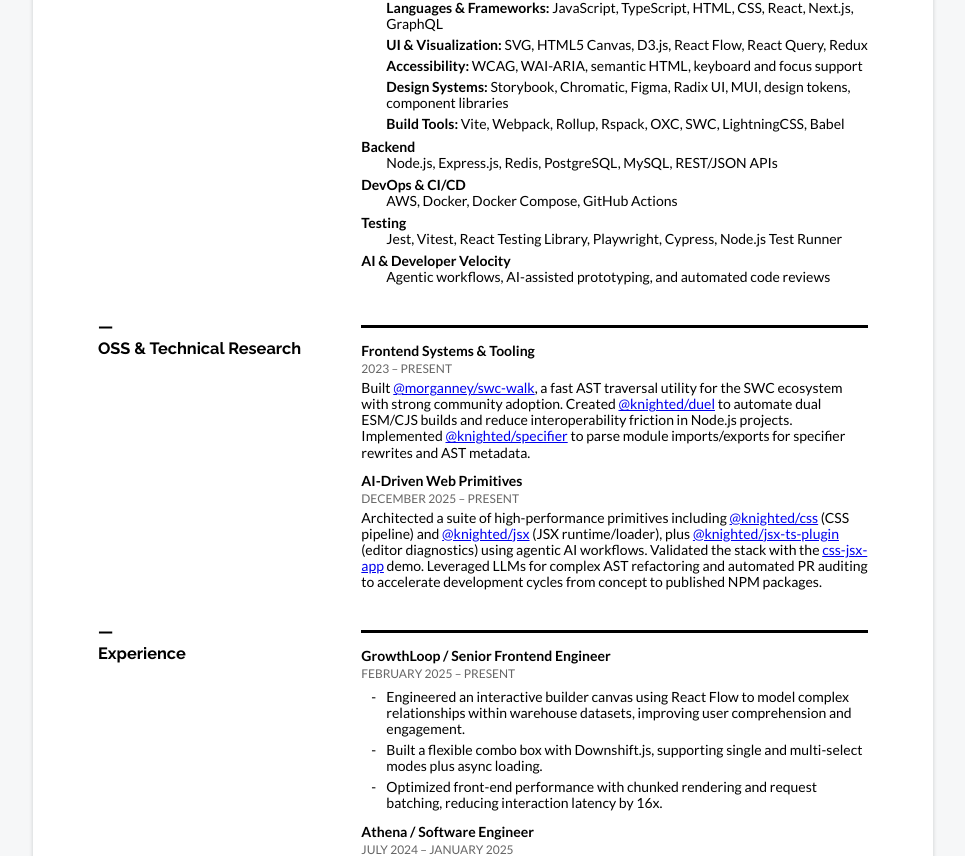
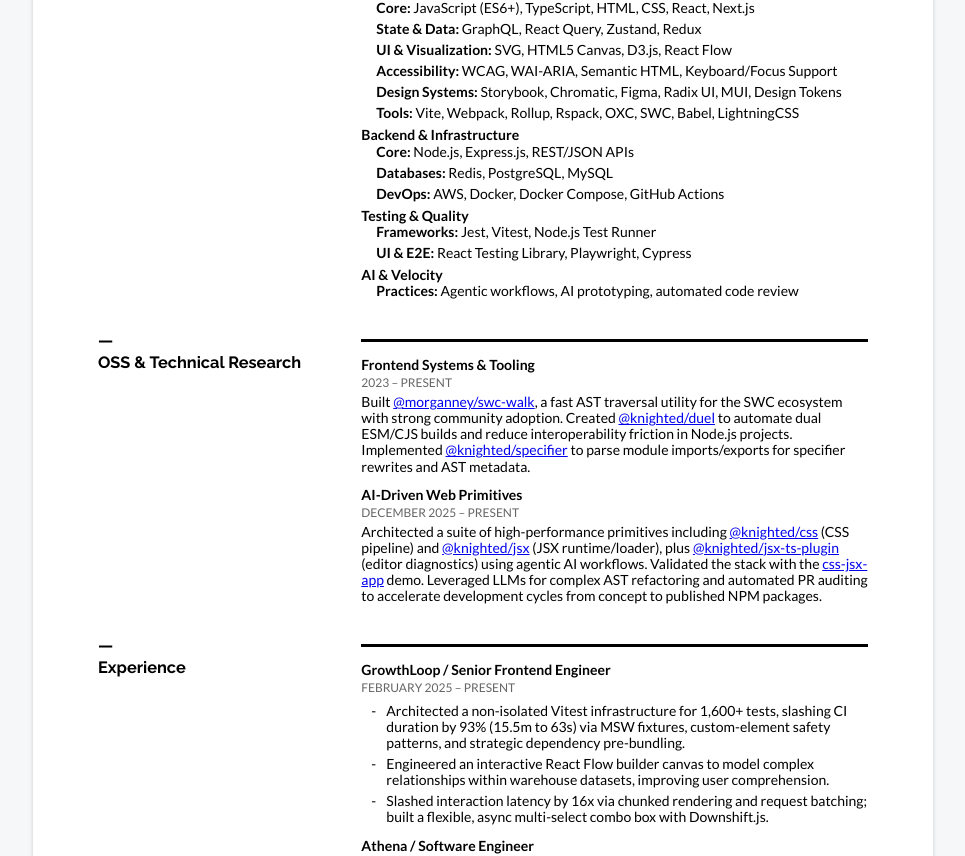
Before and after one commit to morganney/morgan.neys.info, a Next.js app: page /resume in a window 1280 px wide. Shown: the part 442-1298 px from the top of the page, without its empty margins (157-1122 px from the left). Built offline with nearby package versions, Linux system fonts and the light colour scheme.

Commit message:
refactor: resume. (#55)

```diff
--- a/app/(professional)/globals.css
+++ b/app/(professional)/globals.css
@@ -196,7 +196,7 @@
     font-weight: 700;
   }
   dd {
-    margin-left: 25px;
+    margin-left: 15px;
     padding-left: 0;
     margin-bottom: 6px;
   }
@@ -230,7 +230,7 @@
 
 @media print {
   @page {
-    margin: 0.45in;
+    margin: 0.41in;
   }
   a {
     color: #000;
--- a/app/(professional)/resume/page.js
+++ b/app/(professional)/resume/page.js
@@ -66,37 +66,63 @@
           <dd>
             <ul>
               <li>
-                <strong>Languages & Frameworks:</strong> JavaScript, TypeScript, HTML,
-                CSS, React, Next.js, GraphQL
+                <strong>Core:</strong> JavaScript (ES6+), TypeScript, HTML, CSS, React,
+                Next.js
               </li>
               <li>
-                <strong>UI & Visualization:</strong> SVG, HTML5 Canvas, D3.js, React Flow,
-                React Query, Redux
+                <strong>State & Data:</strong> GraphQL, React Query, Zustand, Redux
               </li>
               <li>
-                <strong>Accessibility:</strong> WCAG, WAI-ARIA, semantic HTML, keyboard
-                and focus support
+                <strong>UI & Visualization:</strong> SVG, HTML5 Canvas, D3.js, React Flow
+              </li>
+              <li>
+                <strong>Accessibility:</strong> WCAG, WAI-ARIA, Semantic HTML,
+                Keyboard/Focus Support
               </li>
               <li>
                 <strong>Design Systems:</strong> Storybook, Chromatic, Figma, Radix UI,
-                MUI, design tokens, component libraries
+                MUI, Design Tokens
               </li>
               <li>
-                <strong>Build Tools:</strong> Vite, Webpack, Rollup, Rspack, OXC, SWC,
-                LightningCSS, Babel
+                <strong>Tools:</strong> Vite, Webpack, Rollup, Rspack, OXC, SWC, Babel,
+                LightningCSS
               </li>
             </ul>
           </dd>
-          <dt>Backend</dt>
-          <dd>Node.js, Express.js, Redis, PostgreSQL, MySQL, REST/JSON APIs</dd>
-          <dt>DevOps & CI/CD</dt>
-          <dd>AWS, Docker, Docker Compose, GitHub Actions</dd>
-          <dt>Testing</dt>
+          <dt>Backend & Infrastructure</dt>
           <dd>
-            Jest, Vitest, React Testing Library, Playwright, Cypress, Node.js Test Runner
+            <ul>
+              <li>
+                <strong>Core:</strong> Node.js, Express.js, REST/JSON APIs
+              </li>
+              <li>
+                <strong>Databases:</strong> Redis, PostgreSQL, MySQL
+              </li>
+              <li>
+                <strong>DevOps:</strong> AWS, Docker, Docker Compose, GitHub Actions
+              </li>
+            </ul>
           </dd>
-          <dt>AI &amp; Developer Velocity</dt>
-          <dd>Agentic workflows, AI-assisted prototyping, and automated code reviews</dd>
+          <dt>Testing & Quality</dt>
+          <dd>
+            <ul>
+              <li>
+                <strong>Frameworks:</strong> Jest, Vitest, Node.js Test Runner
+              </li>
+              <li>
+                <strong>UI & E2E:</strong> React Testing Library, Playwright, Cypress
+              </li>
+            </ul>
+          </dd>
+          <dt>AI & Velocity</dt>
+          <dd>
+            <ul>
+              <li>
+                <strong>Practices:</strong> Agentic workflows, AI prototyping, automated
+                code review
+              </li>
+            </ul>
+          </dd>
         </dl>
       </section>
       <section>
@@ -161,17 +187,18 @@
             <h5>February 2025 &ndash; Present</h5>
             <ul>
               <li>
-                Engineered an interactive builder canvas using React Flow to model complex
-                relationships within warehouse datasets, improving user comprehension and
-                engagement.
+                Architected a non-isolated Vitest infrastructure for 1,600+ tests,
+                slashing CI duration by 93% (15.5m to 63s) via MSW fixtures,
+                custom-element safety patterns, and strategic dependency pre-bundling.
               </li>
               <li>
-                Built a flexible combo box with Downshift.js, supporting single and
-                multi-select modes plus async loading.
+                Engineered an interactive React Flow builder canvas to model complex
+                relationships within warehouse datasets, improving user comprehension.
               </li>
               <li>
-                Optimized front-end performance with chunked rendering and request
-                batching, reducing interaction latency by 16x.
+                Slashed interaction latency by 16x via chunked rendering and request
+                batching; built a flexible, async multi-select combo box with
+                Downshift.js.
               </li>
             </ul>
           </article>
```
